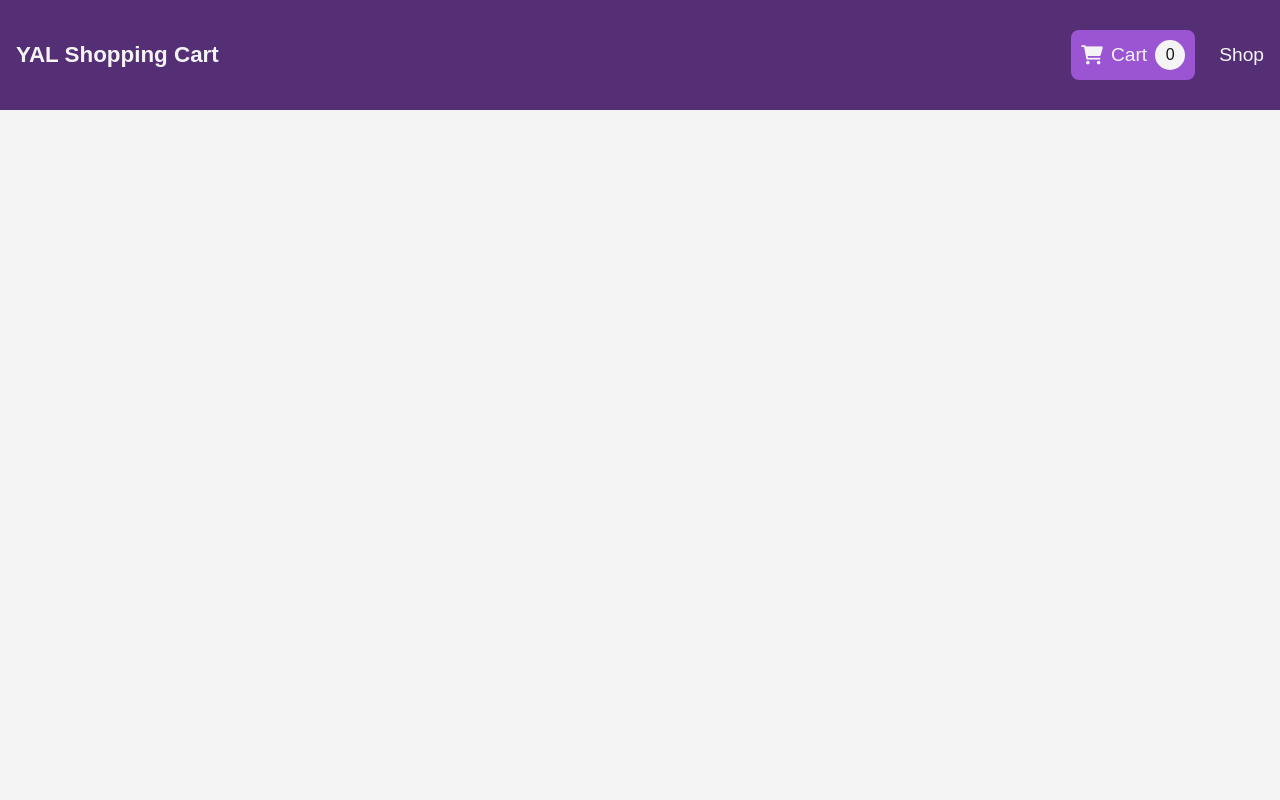
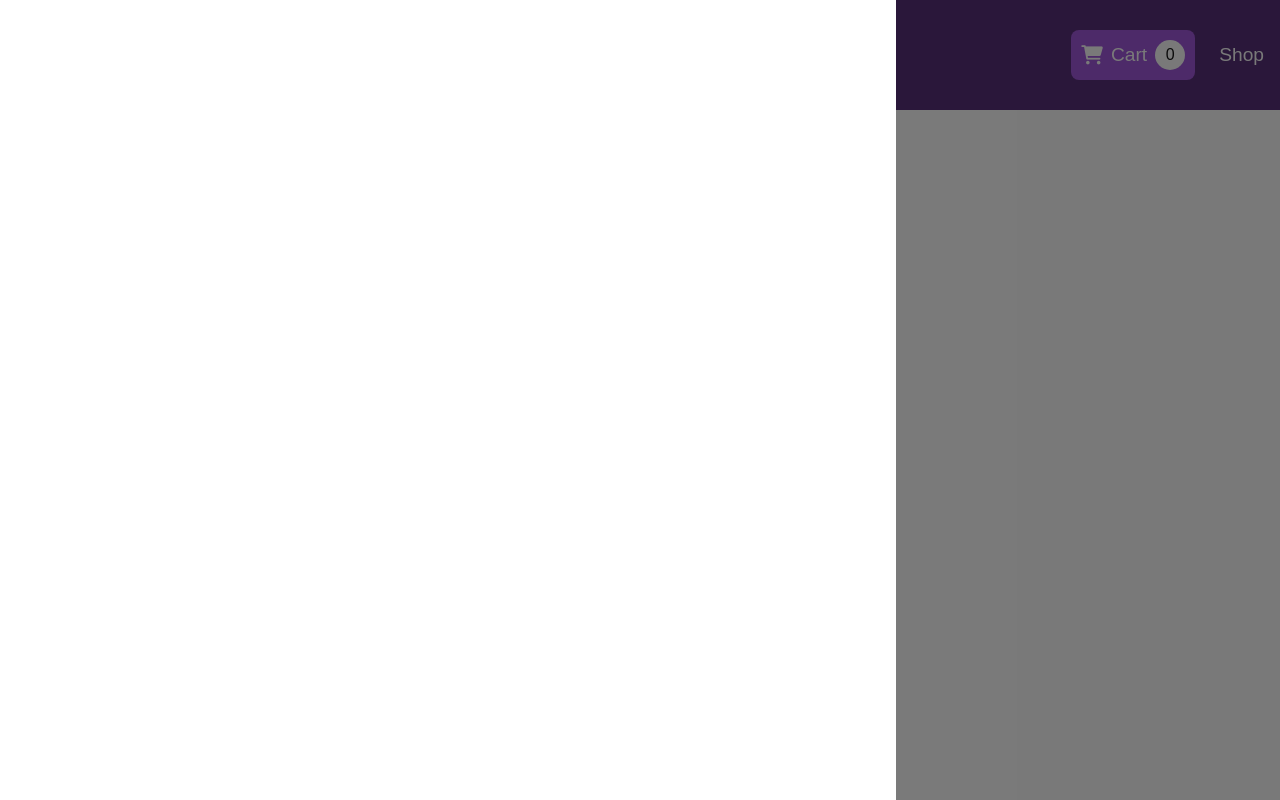
Before and after one commit to IruyCode/FinalProject, a React (Create React App) app in the folder front/: page /product/1 in a window 1280 px wide. Built offline with nearby package versions, Linux system fonts and the light colour scheme.

Commit message:
BackDrop and SideDrawer components

```diff
--- a/front/src/App.js
+++ b/front/src/App.js
@@ -7,12 +7,16 @@ import ProductScreen from './screens/ProductScreen';
 import CartScreen from './screens/CartScreen'
 
 // Components
-import Navbar from './components/Navbar'
+import Navbar from './components/Navbar';
+import Backdrop from './components/Backdrop';
+import SideDrawer from './components/SideDrawer'
 
 function App() {
   return (
     <Router>
       <Navbar />
+      <SideDrawer />
+      <Backdrop />
       <main>
         <Routes>
           <Route exact path="/homescreen" component={HomeScreen}/>
--- a/front/src/components/Backdrop.css
+++ b/front/src/components/Backdrop.css
@@ -0,0 +1,9 @@
+.backdrop {
+    width: 100%;
+    height: 100vh;
+    background-color: rgba(0, 0, 0, 0.5);
+    z-index: 100;
+    position: fixed;
+    top: 0;
+    left: 0;
+}
--- a/front/src/components/Backdrop.js
+++ b/front/src/components/Backdrop.js
@@ -0,0 +1,11 @@
+import './Backdrop.css';
+
+const Backdrop = () => {
+    return (
+        <div className="backdrop">
+
+        </div>
+    )
+}
+
+export default Backdrop
--- a/front/src/components/SideDrawer.css
+++ b/front/src/components/SideDrawer.css
@@ -0,0 +1,9 @@
+.sidedrawer {
+    width: 70%;
+    height: 100vh;
+    background: #fff;
+    position: fixed;
+    top: 0;
+    left: 0;
+    z-index: 200;
+}
--- a/front/src/components/SideDrawer.js
+++ b/front/src/components/SideDrawer.js
@@ -0,0 +1,11 @@
+import './SideDrawer.css';
+
+const SideDrawer = () => {
+    return (
+        <div className="sidedrawer">
+
+        </div>
+    )
+}
+
+export default SideDrawer
```
